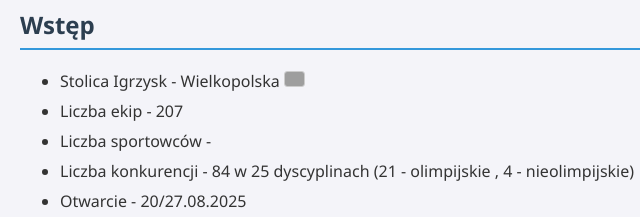
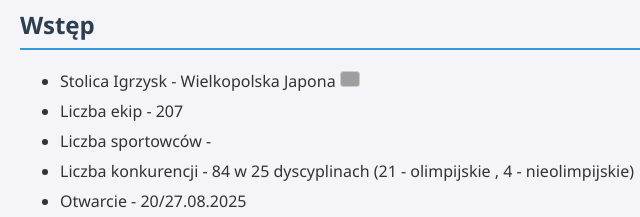
Before and after one commit to CapitanSilence52/igrzyska, a plain HTML site: page index.html in a window 1280 px wide. Shown: the part 162-379 px from the top of the page, 20-660 px from the left. Drawn offline with Linux system fonts and the light colour scheme; no server answers; grey boxes are pictures that could not be loaded.

Commit message:
test domeny

```diff
--- a/index.html
+++ b/index.html
@@ -15,7 +15,7 @@
     <section class="section">
         <h2>Wstęp</h2>
         <ul class="info-list">
-            <li>Stolica Igrzysk - Wielkopolska <img src="https://flagcdn.com/pl.svg" height="14"></li>
+            <li>Stolica Igrzysk - Wielkopolska Japona <img src="https://flagcdn.com/pl.svg" height="14"></li>
             <li>Liczba ekip - 207</li>
             <li>Liczba sportowców - </li>
             <li>Liczba konkurencji - 84 w 25 dyscyplinach (21 - olimpijskie , 4 - nieolimpijskie)</li>
```
